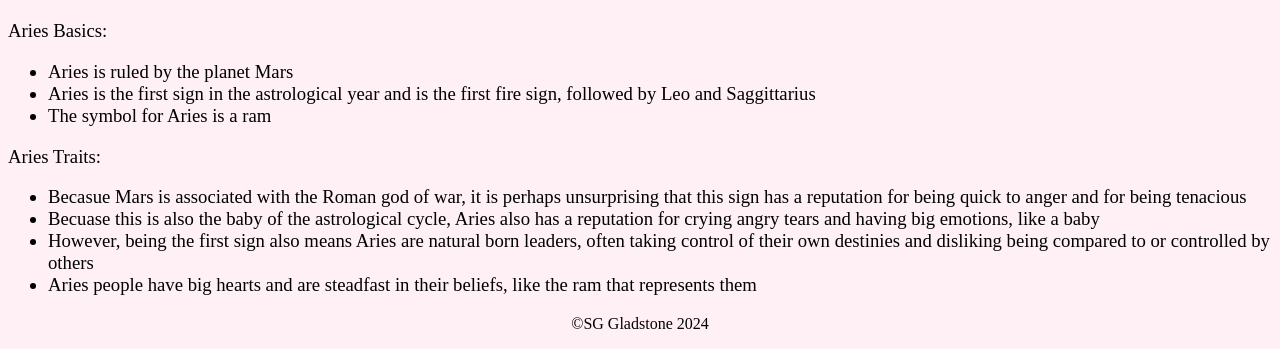
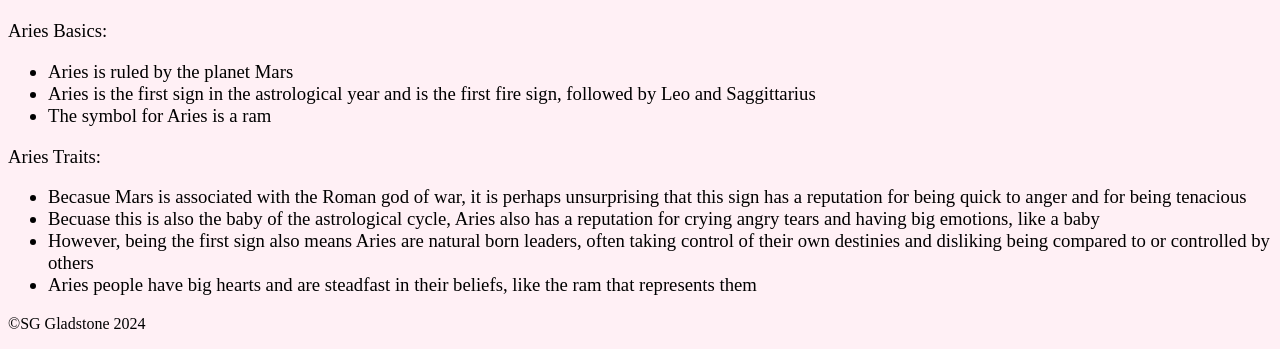
Before and after one commit to bleeblooblahsg/SG-Web-Basics, a plain HTML site: page SG_Rising.html in a window 1280 px wide. Shown: the part 660-1009 px from the top of the page. Drawn offline with Linux system fonts and the light colour scheme.

Commit message:
Update SG_Rising.html

```diff
--- a/SG_Rising.html
+++ b/SG_Rising.html
@@ -43,4 +43,4 @@ h1 {
 	</h3>
 
 	<div class="footer">
-		<p><center>©SG Gladstone 2024</center></p></div></body></html>
+		<p>©SG Gladstone 2024</p></div></body></html>
```
